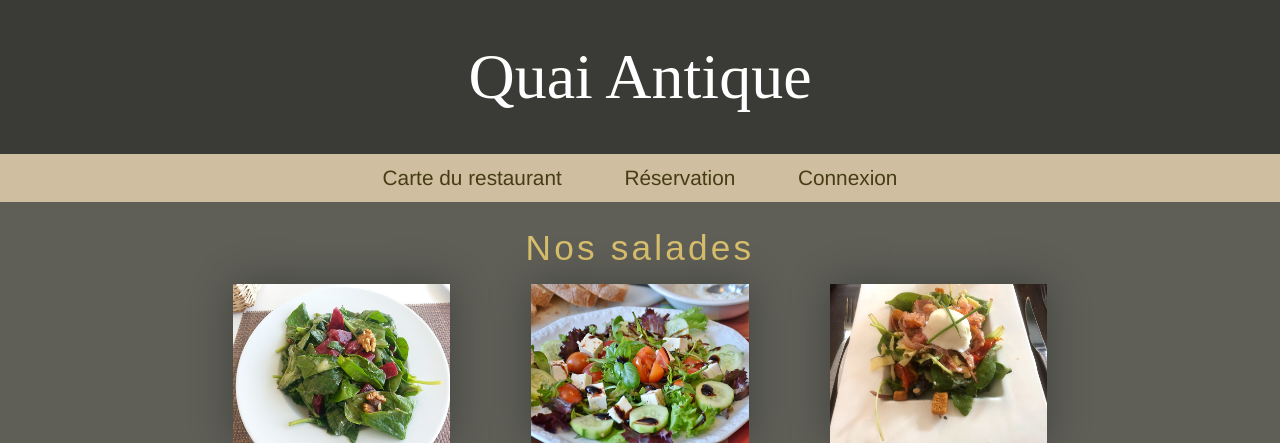
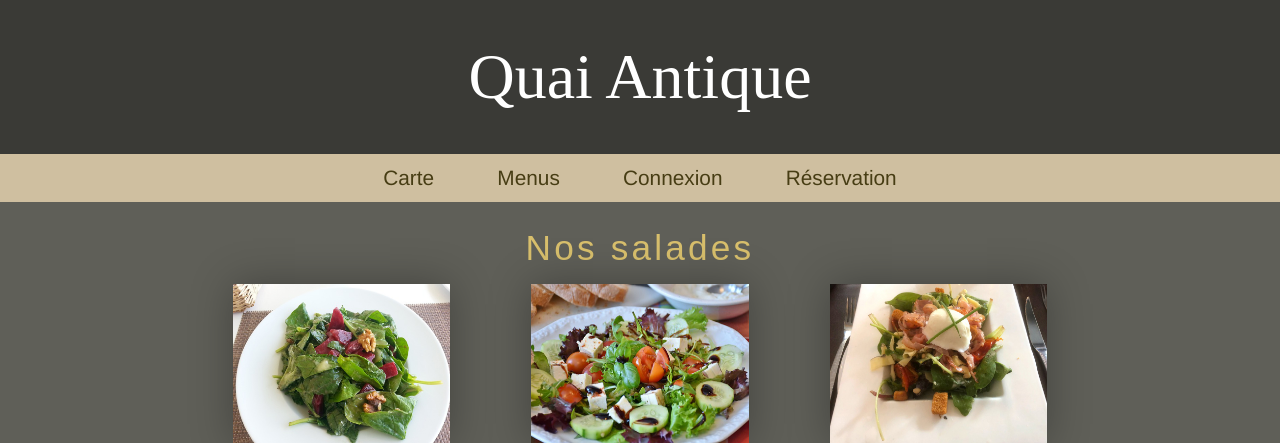
Before and after one commit to Micahdo/resto, a PHP site: page /index.php in a window 1280 px wide. Shown: the top 443 px of the page. Run offline with PHP 8.4, Linux system fonts and the light colour scheme; data comes from the database, SQL or seed files in the repository; some web fonts are replaced.

Commit message:
Modification de la navigation

```diff
--- a/navigation.php
+++ b/navigation.php
@@ -1,7 +1,8 @@
 <div class="navbar flexRow">
     <ul class="flexRow">
-        <li><a href="carte.php">Carte du restaurant</a></li>
+        <li><a href="carte.php">Carte</a></li>
+        <li><a href="menus.php">Menus</a></li>
+        <li><a href="user.php">Connexion</a></li>
         <li><a href="reservation.php">Réservation</a></li>
-        <li><a href="user.php">Connexion</a></li>
     </ul>
 </div>
```
